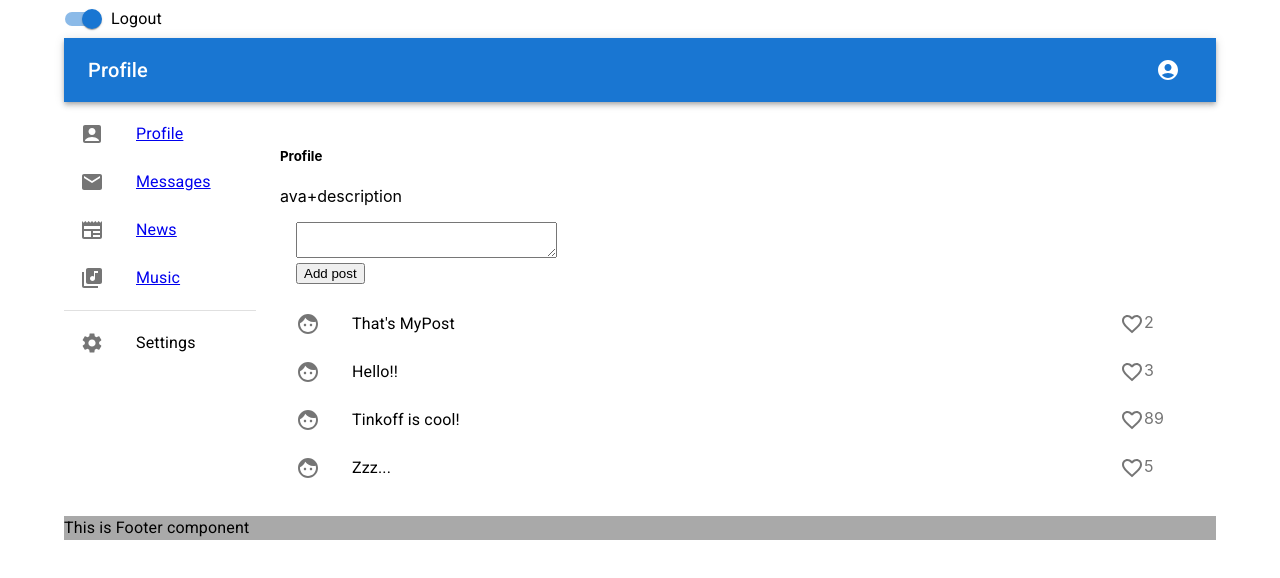
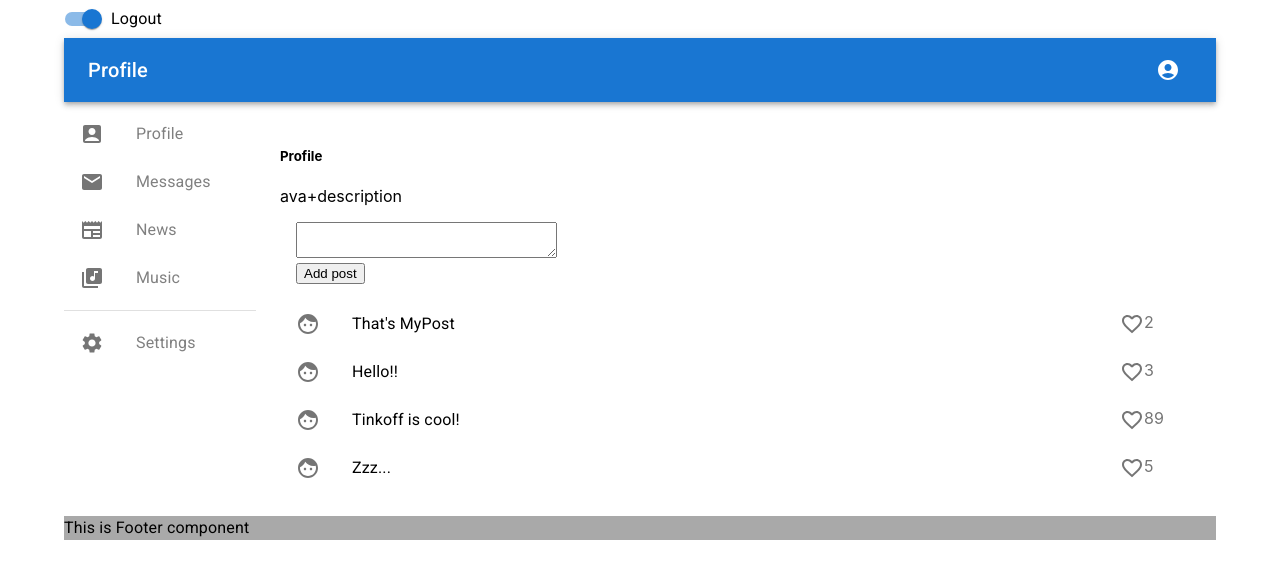
Before and after one commit to Mayday2020/SocialNetwork_TS, a React (Create React App) app: page /profile in a window 1280 px wide. Shown: the top 578 px of the page. Built offline with nearby package versions, Linux system fonts and the light colour scheme.

Commit message:
'link20'

```diff
--- a/src/components/Main/Main.tsx
+++ b/src/components/Main/Main.tsx
@@ -3,13 +3,15 @@ import Profile from "../Profile/Profile";
 import Dialogs from "../Dialogs/Dialogs";
 import Box from "@mui/material/Box";
 import {Route, Routes} from "react-router";
+import Whoops404 from "../Whoops404/Whoops404";
 
 function Main() {
     return (
         <Box component='main' sx={{flexGrow: 1, p: 3}}>
             <Routes>
-                <Route path={'/profile'} element={<Profile/>}/>
-                <Route path={'/messages'} element={<Dialogs/>}/>
+                <Route path={'/profile'} element={<Profile />}/>
+                <Route path={'/messages'} element={<Dialogs />}/>
+                <Route path={'*'} element={<Whoops404 />}/>
             </Routes>
         </Box>
     )
--- a/src/components/Navbar/Navbar.tsx
+++ b/src/components/Navbar/Navbar.tsx
@@ -11,6 +11,8 @@ import AccountBoxIcon from '@mui/icons-material/AccountBox';
 import LibraryMusicIcon from '@mui/icons-material/LibraryMusic';
 import NewspaperIcon from '@mui/icons-material/Newspaper';
 import NumbersIcon from '@mui/icons-material/Numbers';
+import {Link} from "react-router-dom";
+import s from './navbar.module.css';
 
 let iconFunction = (index: number) => {
     switch (index){
@@ -39,25 +41,27 @@ const Navbar: React.FC<NavbarType> = (props) => {
         <Box sx={{ overflow: 'auto' }}>
                 <List>
                     {['Profile', 'Messages', 'News', 'Music'].map((elementText, index) => (
-                        <a href={'/' + elementText.toLowerCase()}>
+                        <Link to={elementText.toLowerCase()} className={s.link}>
                             <ListItem button key={elementText}>
                                 <ListItemIcon>
                                     { iconFunction(index) }
                                 </ListItemIcon>
                                 <ListItemText primary={elementText} />
                             </ListItem>
-                        </a>
+                        </Link>
                     ))}
                 </List>
             <Divider />
             <List>
                 {['Settings'].map((elementText) => (
+                    <Link to={elementText.toLowerCase()} className={s.link}>
                         <ListItem button key={elementText}>
                             <ListItemIcon>
                                 <SettingsIcon />
                             </ListItemIcon>
                             <ListItemText primary={elementText} />
                         </ListItem>
+                    </Link>
                 ))}
             </List>
         </Box>
--- /dev/null
+++ b/src/components/Navbar/navbar.module.css
@@ -0,0 +1,4 @@
+.link {
+    text-decoration: none;
+    color: grey;
+}
--- /dev/null
+++ b/src/components/Whoops404/Whoops404.tsx
@@ -0,0 +1,13 @@
+import React from 'react'
+import {useLocation} from "react-router";
+
+const Whoops404 = () => {
+    let location = useLocation()
+    return (
+        <div>
+            <h3> 404 Resource not found at {location.pathname}</h3>
+        </div>
+    )
+}
+
+export default Whoops404
```
Lines whose indentation alone changed are shown as unchanged.
